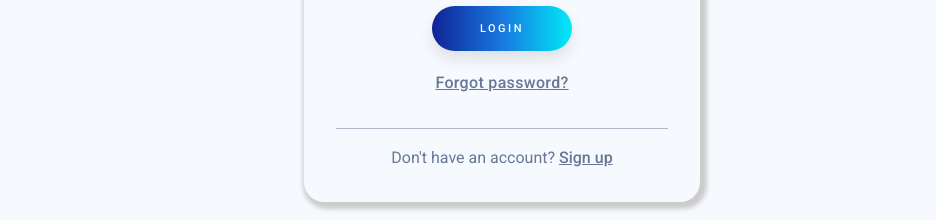
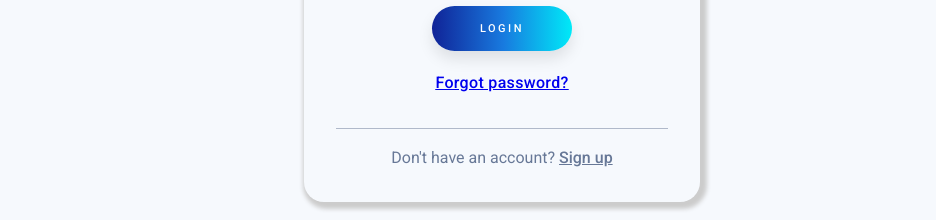
Before and after one commit to AllardQuek/AnyTutor, a React (Create React App) app: page /login in a window 1280 px wide. Both pictures are taken after a click on the element "Log in". Shown: the part 230-450 px from the top of the page, without its empty margins (138-1074 px from the left). Built offline with nearby package versions, Linux system fonts and the light colour scheme; no server answers.

Commit message:
fixed link to reset password

```diff
--- a/src/components/DisabledButton.js
+++ b/src/components/DisabledButton.js
@@ -35,6 +35,13 @@ const ButtonStyled = styled.div`
     font-size: 11px;
     letter-spacing: 2.5px;
   }
+
+  .btn-reset {
+    width: 200px;
+    height: 45px;
+    font-size: 12px;
+    letter-spacing: 2.5px;
+  }
 `;
 
 export default DisabledButton;
--- a/src/components/LoginToggle.js
+++ b/src/components/LoginToggle.js
@@ -1,3 +1,4 @@
+import { Link } from "react-router-dom";
 import styled from "styled-components";
 
 const LoginToggle = ({ hasAccount, toggleLogin }) => {
@@ -8,7 +9,13 @@ const LoginToggle = ({ hasAccount, toggleLogin }) => {
 
   return (
     <ToggleStyled>
-      {hasAccount ? <p className="link pw">Forgot password?</p> : <></>}
+      {hasAccount ? (
+        <div className="link pw">
+          <Link to="/reset-password">Forgot password?</Link>
+        </div>
+      ) : (
+        <></>
+      )}
       <p>
         {text}
         <span className="link" onClick={toggleLogin}>
--- a/src/pages/ForgotPassword.js
+++ b/src/pages/ForgotPassword.js
@@ -16,7 +16,7 @@ const ForgotPassword = () => {
   const history = useHistory();
   const [email, setEmail] = useState("");
   const [error, setError] = useState("");
-  const [loading, setLoading] = useState(true);
+  const [loading, setLoading] = useState(false);
 
   const handleSubmit = async (e) => {
     setError("");
@@ -57,7 +57,7 @@ const ForgotPassword = () => {
           </Grid>
         </div>
         {loading ? (
-          <DisabledButton text="Reset Password" className="btn-submit" />
+          <DisabledButton text="Reset Password" className="btn-reset" />
         ) : (
           <CustomButton
             text="Reset Password"
```
